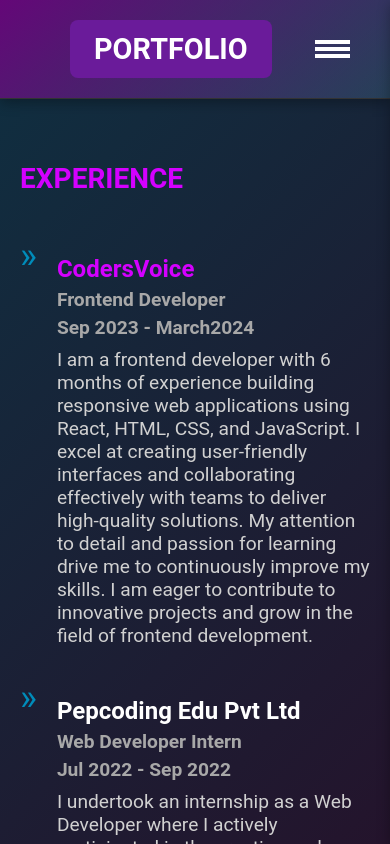
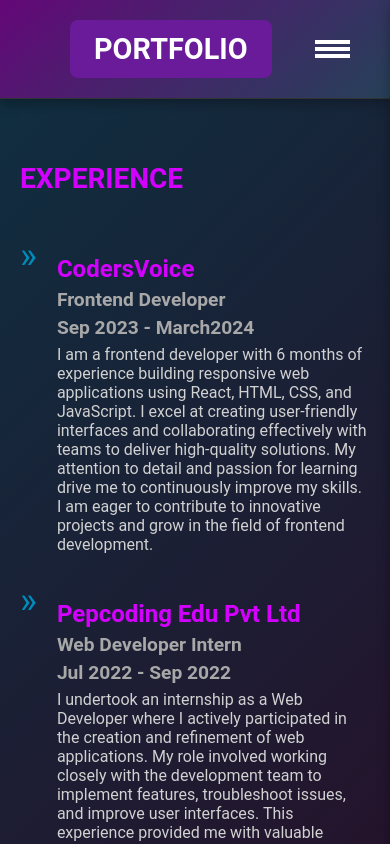
Before and after one commit to Amit08062001/Portfolio, a React (Vite) app: page /#/experience in a window 390 px wide. Built offline with nearby package versions, Linux system fonts and the light colour scheme.

Commit message:
change in exp

```diff
--- a/src/Components/Experience.css
+++ b/src/Components/Experience.css
@@ -150,6 +150,6 @@
   }
 
   .timeline-content p {
-      font-size:1.2rem;
+      font-size:1rem;
   }
 }
--- a/src/Components/Experience.jsx
+++ b/src/Components/Experience.jsx
@@ -23,7 +23,7 @@
             <div className="timeline-icon">»</div>
             <div className="timeline-content">
               <div>
-              <h3>Pepcoding Edu Pvt Ltd</h3>
+              <h3 className='timeline-content-h'>Pepcoding Edu Pvt Ltd</h3>
               <h4>Web Developer Intern </h4>
               <h4>Jul 2022 - Sep 2022</h4>
               </div>
```
